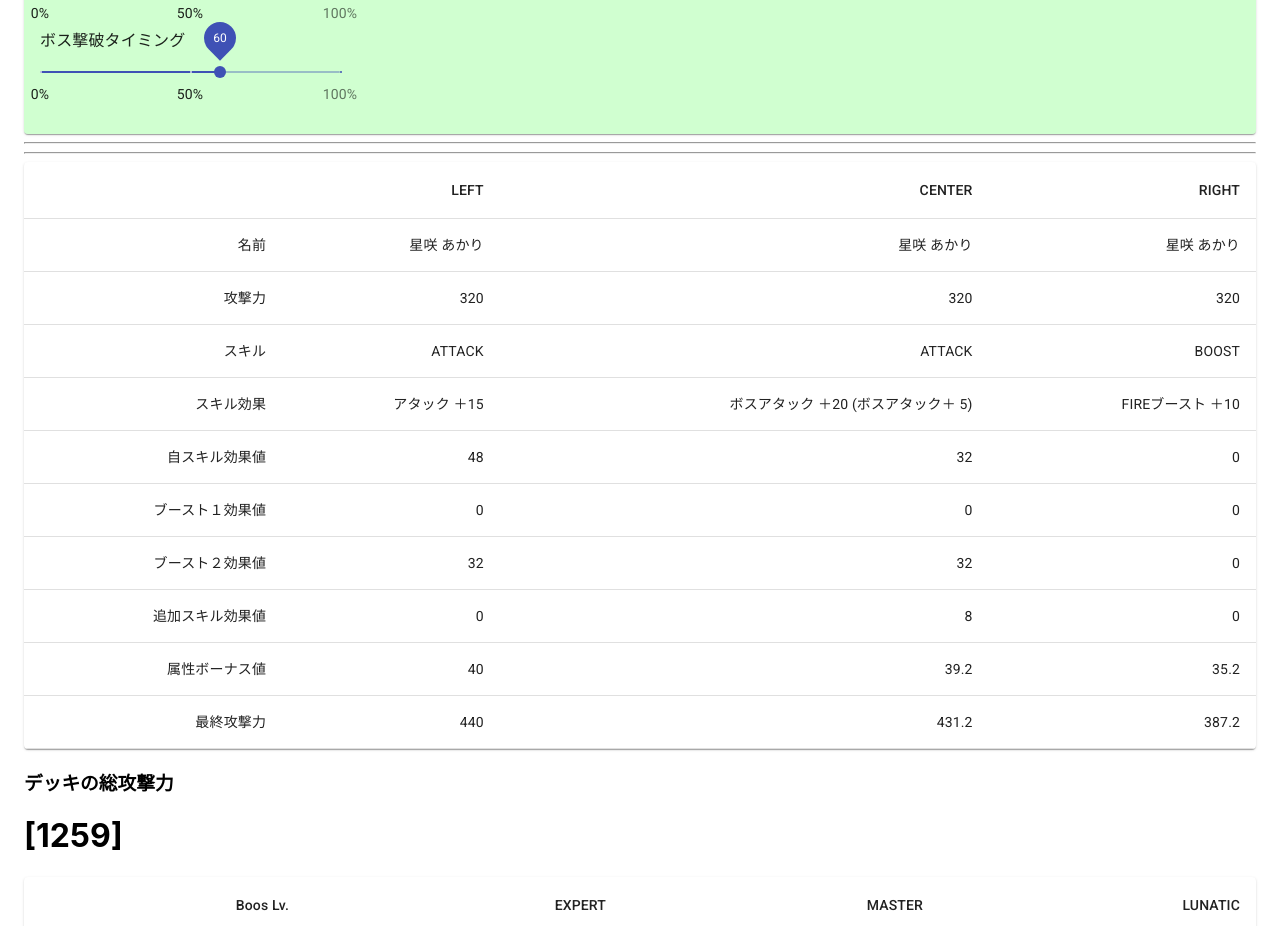
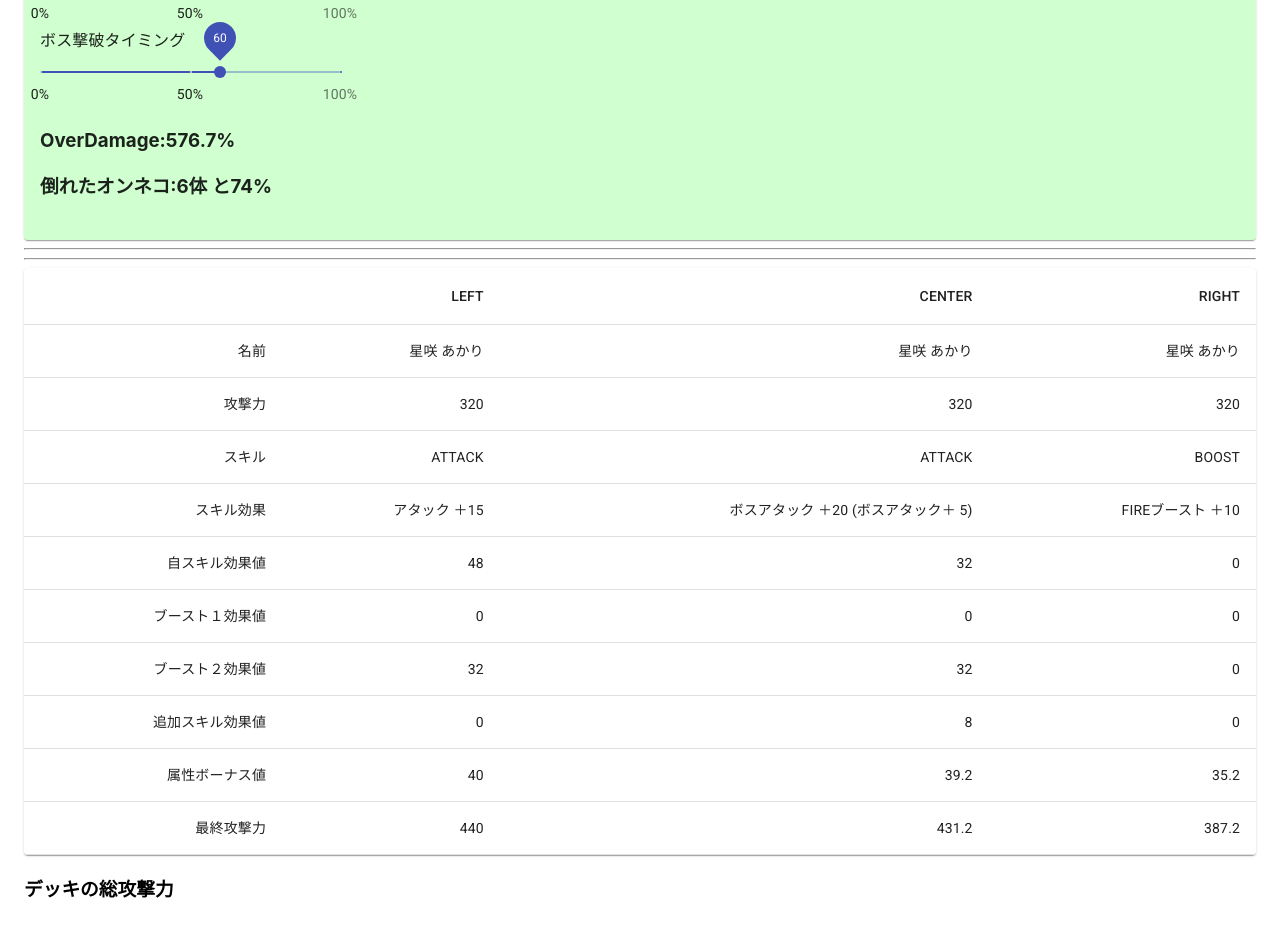
Before and after one commit to Rikiya3702/simgeki_deck, a React (Create React App) app: page / in a window 1280 px wide. Shown: the part 1480-2406 px from the top of the page. Built offline with nearby package versions, Linux system fonts and the light colour scheme.

Commit message:
Create getOD

```diff
--- a/src/components/App.js
+++ b/src/components/App.js
@@ -214,6 +214,13 @@ class App extends Component {
         <BossSlider label="ボスレベル" class="bosslv" marks="lv" step={1} min={1} max={70} value={props.boss.lv} handleChange={props.input_boss_lv}/>
         <BossSlider label="ボス出現タイミング" class="bossenter" marks="boss" step={1} min={0} max={100} value={props.bosstime.enter} handleChange={props.boss_enter}/>
         <BossSlider label="ボス撃破タイミング" class="bossdone" marks="boss" step={1} min={0} max={100} value={props.bosstime.done} handleChange={props.boss_done}/>
+        <h3>
+          OverDamage:{getOd(props.atk.left + props.atk.center + props.atk.right, props.boss.lv, props.tscore)}%
+        </h3>
+        <h3>
+          倒れたオンネコ:{getOn(props.atk.left + props.atk.center + props.atk.right, props.boss.lv, props.tscore).count}体
+          と{getOn(props.atk.left + props.atk.center + props.atk.right, props.boss.lv, props.tscore).par}%
+        </h3>
       </CardContent>
     </Card>
     <hr />
@@ -619,6 +626,34 @@ const getAtk = (self, cards, bosstime, boss_attr) => {
   return atkdata
 }
 
+const getOd = (atk, lv, tscore) => {
+  let hp = 6500
+  if( lv >= 2 &&
+      lv < 11) {
+    hp = 7050 + 450 * lv
+  }else{
+    hp = 4550 + 700 * lv
+  }
+
+  return Math.floor((atk *50 - hp) * ( tscore / 1010000 ))/100
+}
+const getOn = (atk, lv, tscore) => {
+  let hp = 6500
+  let mhp = atk*100
+  let count = 1
+
+  if( lv >= 2 &&
+      lv < 11) {
+    hp = 7050 + 450 * lv
+  }else{
+    hp = 4550 + 700 * lv
+  }
+
+  while( atk*100 >= (hp * 2 ** (count - 1)) ) {
+    count++
+  }
+  return { count: count, par: Math.floor( atk*100 / (hp * 2 ** (count - 1))*100 ) }
+}
 const correctionBosstime = (boss, bosstime) => {
   switch(boss) {
     case BOSS:
```
